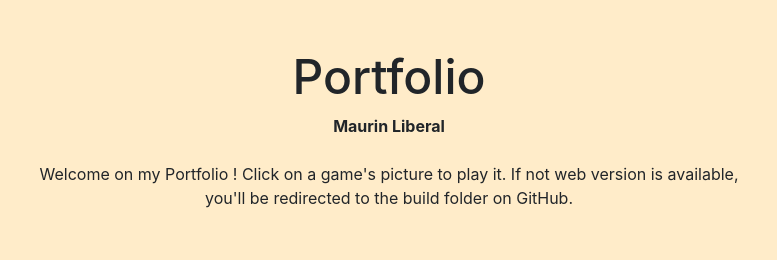
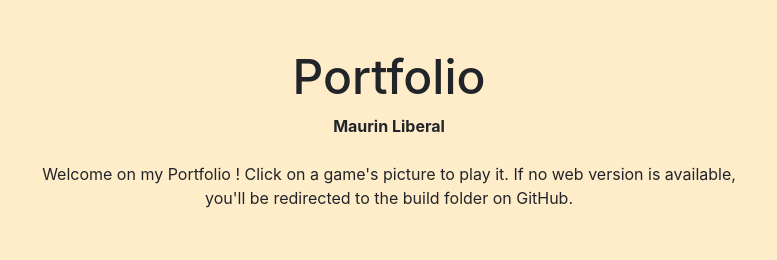
Before and after one commit to Pavlograd/website, a plain HTML site: page index.html in a window 1280 px wide. Shown: the top 260 px of the page, 251-1028 px from the left. Drawn offline with nearby package versions, Linux system fonts and the light colour scheme.

Commit message:
Update index.html

```diff
--- a/index.html
+++ b/index.html
@@ -14,7 +14,7 @@
             <p>Maurin Liberal</p>
         </div>
         <div id="sub-title" class="text-center m-4">
-            <p>Welcome on my Portfolio ! Click on a game's picture to play it. If not web version is
+            <p>Welcome on my Portfolio ! Click on a game's picture to play it. If no web version is
                 available,</br>you'll
                 be redirected to the build folder on GitHub.</p>
         </div>
```
